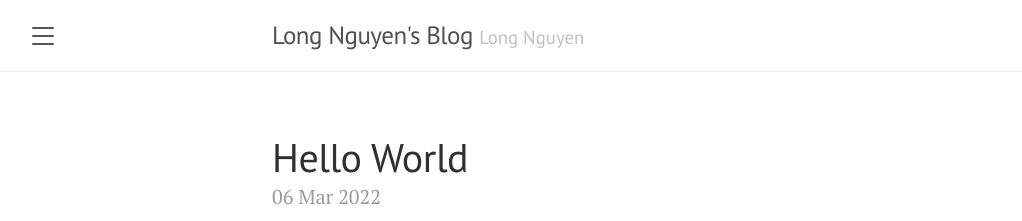
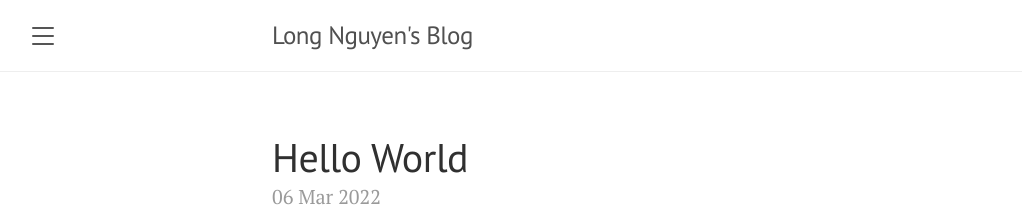
Before and after one commit to longnt2810/longnt2810.github.io, a Jekyll site: the page built from index.html, in a window 1280 px wide. Shown: the top 221 px of the page, without its empty margins (8-1030 px from the left). Built offline with Jekyll 4.4.1, drawn with Linux system fonts in a browser that asks for light colours; the list of posts is cut into pages by our own code.

Commit message:
Update content

```diff
--- a/_config.yml
+++ b/_config.yml
@@ -1,6 +1,6 @@
 # Setup
 title:               Long Nguyen's Blog
-tagline:             'Long Nguyen'
+tagline:             ''
 description:         'Long Nguyen'
 url:                 https://longn.me
 baseurl:             ''
--- a/_includes/sidebar.html
+++ b/_includes/sidebar.html
@@ -24,9 +24,6 @@
         {% endif %}
       {% endif %}
     {% endfor %}
-
-    <a class="sidebar-nav-item" href="{{ site.github.repo }}">Archive</a>
-    <span class="sidebar-nav-item">Currently v{{ site.version }}</span>
   </nav>
 
   <div class="sidebar-item">
```
Also changed, not shown: archive.md (added, +4 -0 lines), README.md, 1 other file.
